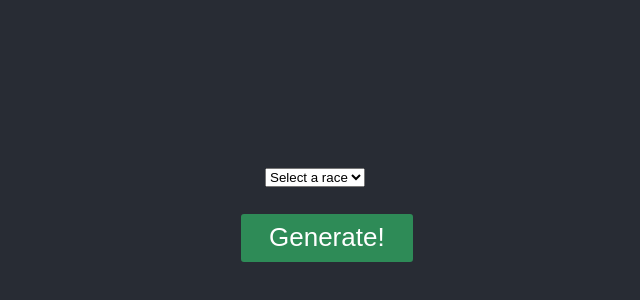
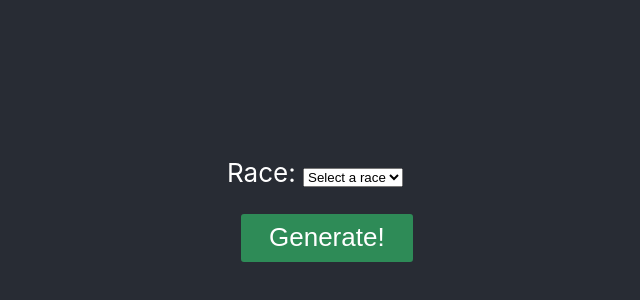
Before and after one commit to digitopolis/npc-generator, a React (Create React App) app: page / in a window 1280 px wide. Shown: the part 178-478 px from the top of the page, without its empty margins (325-965 px from the left). Built offline with nearby package versions, Linux system fonts and the light colour scheme.

Commit message:
add label for race

```diff
--- a/src/components/Options.jsx
+++ b/src/components/Options.jsx
@@ -10,7 +10,7 @@ class Options extends React.Component {
 	render () {
 		return (
 			<LeftDiv>
-				<select name='race' onChange={this.handleChange}>
+				Race: <select name='race' onChange={this.handleChange}>
 					<option value="" disabled selected>Select a race</option>
 					{this.props.races.map(race => {
 						return <option key={race.name} value={race.name}>{race.name}</option>
```
